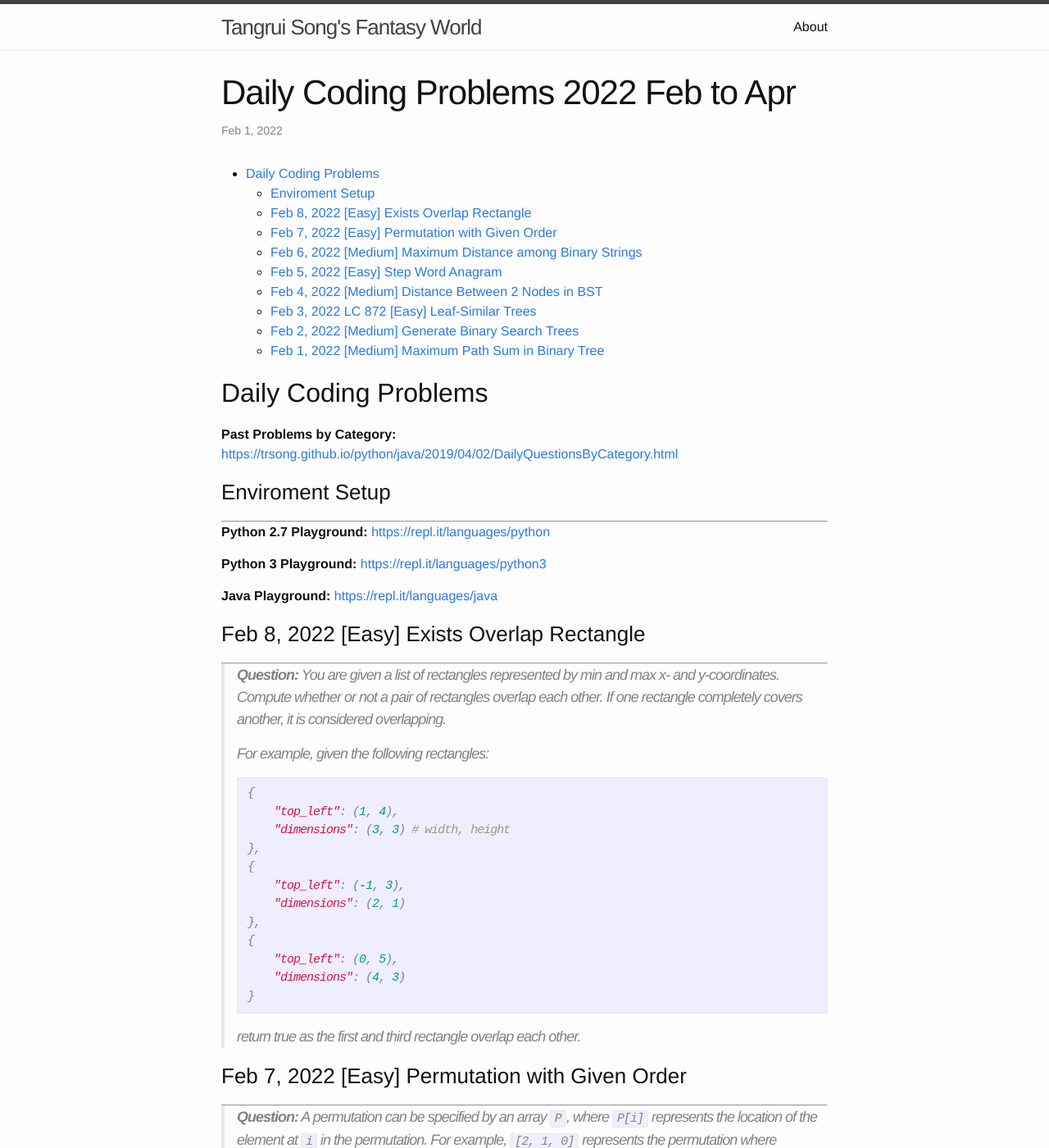
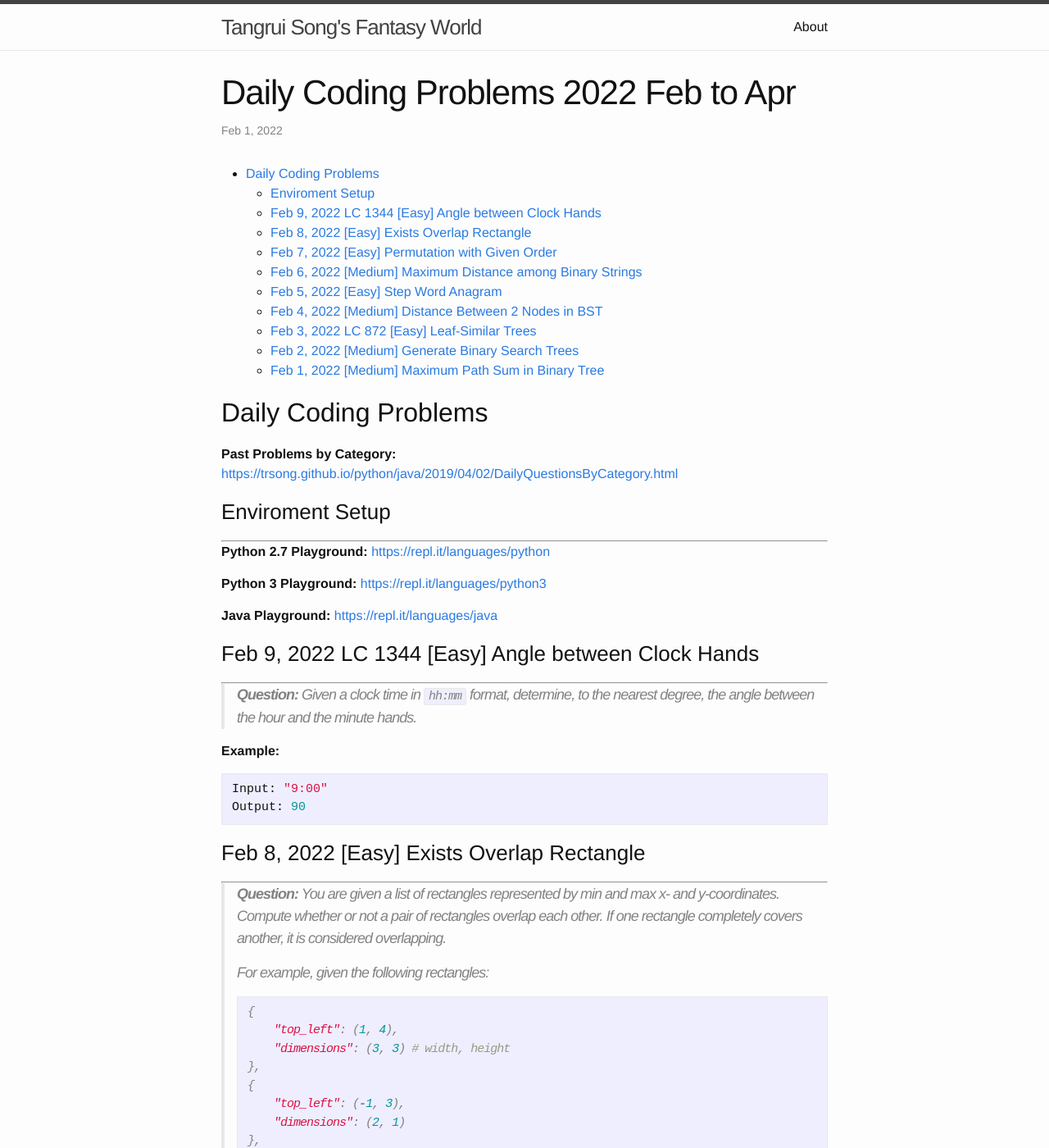
Before and after one commit to trsong/trsong.github.io, a Jekyll site: the page built from _posts/2022-02-01-DailyQuestionsFeb.md, in a window 1280 px wide and 1400 px high. Shown: the whole window at 82% size. Built offline with Jekyll 4.4.1, drawn with Linux system fonts in a browser that asks for light colours.

Commit message:
Add Feb 9 question

````diff
--- a/_posts/2022-02-01-DailyQuestionsFeb.md
+++ b/_posts/2022-02-01-DailyQuestionsFeb.md
@@ -20,6 +20,16 @@ categories: Python/Java
 
 **Java Playground:** [https://repl.it/languages/java](https://repl.it/languages/java)
 
+
+### Feb 9, 2022 LC 1344 \[Easy\] Angle between Clock Hands
+---
+> **Question:** Given a clock time in `hh:mm` format, determine, to the nearest degree, the angle between the hour and the minute hands.
+
+**Example:**
+```py
+Input: "9:00"
+Output: 90
+```
 
 ### Feb 8, 2022 \[Easy\] Exists Overlap Rectangle
 ---
````
